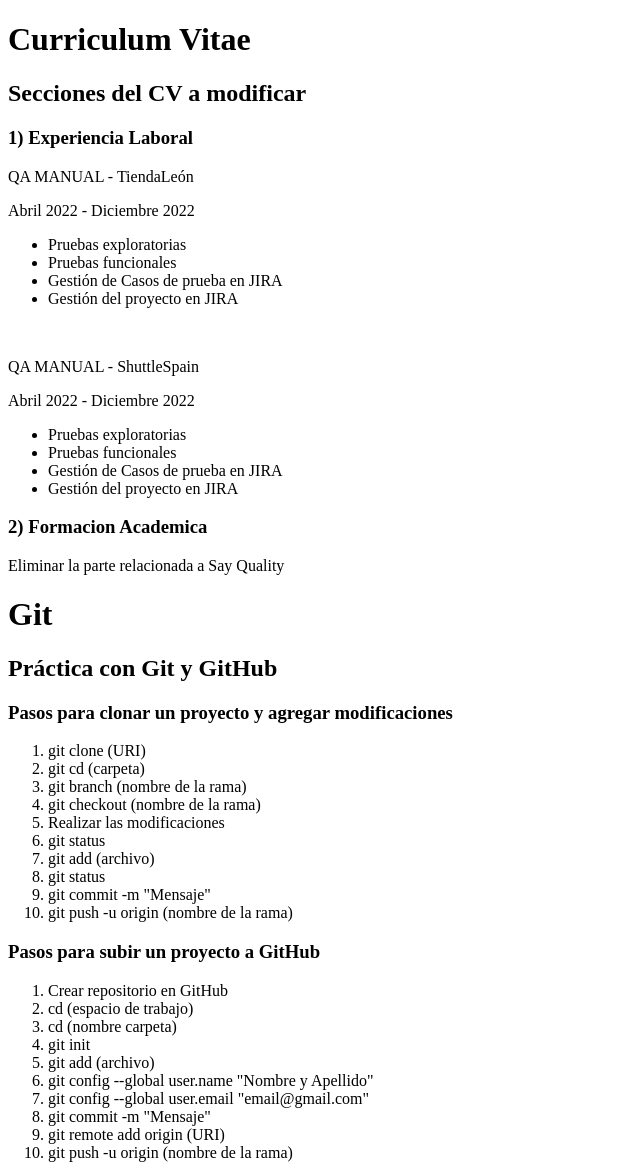
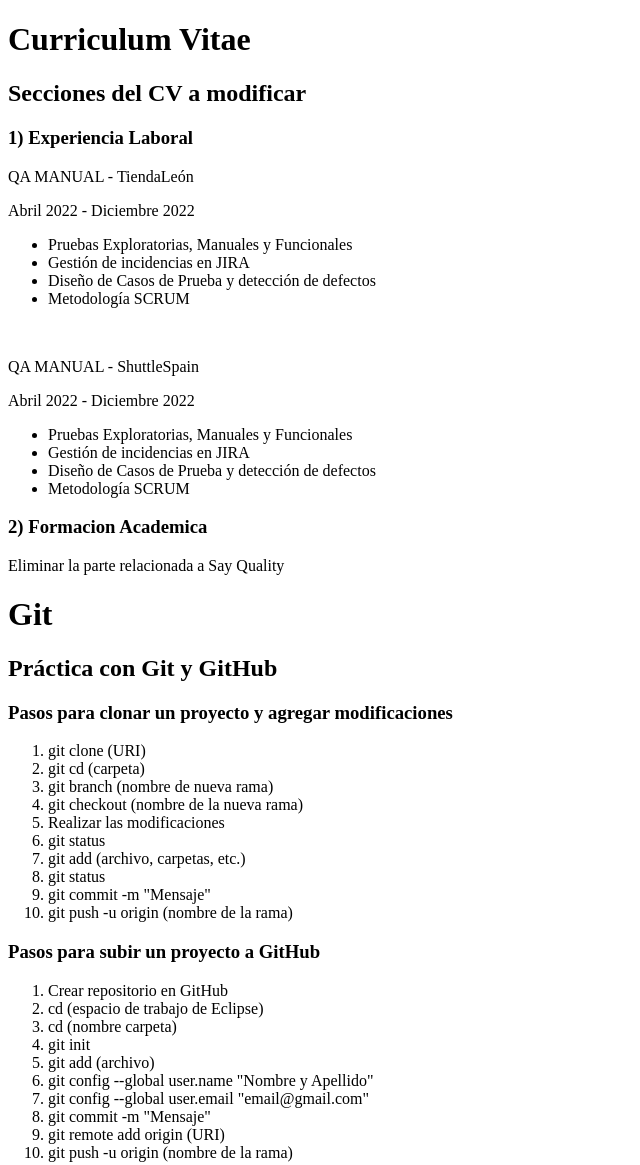
Before and after one commit to pablobello92/mili, a plain HTML site: page src/index.html in a window 1280 px wide. Shown: the whole page, without its empty margins (0-640 px from the left). Drawn offline with Linux system fonts and the light colour scheme.

Commit message:
Modificación en la experiencia laboral: términos más técnicos

```diff
--- a/src/index.html
+++ b/src/index.html
@@ -28,10 +28,10 @@
       </p>
 
       <ul>
-        <li>Pruebas exploratorias</li>
-        <li>Pruebas funcionales</li>
-        <li>Gestión de Casos de prueba en JIRA</li>
-        <li>Gestión del proyecto en JIRA</li>
+        <li>Pruebas Exploratorias, Manuales y Funcionales</li>
+        <li>Gestión de incidencias en JIRA</li>
+        <li>Diseño de Casos de Prueba y detección de defectos</li>
+        <li>Metodología SCRUM</li>
       </ul>
 
       <br>
@@ -44,10 +44,10 @@
       </p>
 
       <ul>
-        <li>Pruebas exploratorias</li>
-        <li>Pruebas funcionales</li>
-        <li>Gestión de Casos de prueba en JIRA</li>
-        <li>Gestión del proyecto en JIRA</li>
+        <li>Pruebas Exploratorias, Manuales y Funcionales</li>
+        <li>Gestión de incidencias en JIRA</li>
+        <li>Diseño de Casos de Prueba y detección de defectos</li>
+        <li>Metodología SCRUM</li>
       </ul>
 
       <h3>2) Formacion Academica</h3>
@@ -64,11 +64,11 @@
   <ol>
     <li>git clone (URI)</li>
     <li>git cd (carpeta)</li>
-    <li>git branch (nombre de la rama)</li>
-    <li>git checkout (nombre de la rama)</li>
+    <li>git branch (nombre de nueva rama)</li>
+    <li>git checkout (nombre de la nueva rama)</li>
     <li>Realizar las modificaciones</li>
     <li>git status</li>
-    <li>git add (archivo)</li>
+    <li>git add (archivo, carpetas, etc.)</li>
     <li>git status</li>
     <li>git commit -m "Mensaje"</li>
     <li>git push -u origin (nombre de la rama)</li>
@@ -78,7 +78,7 @@
   <h3>Pasos para subir un proyecto a GitHub</h3>
   <ol>
     <li>Crear repositorio en GitHub</li>
-    <li>cd (espacio de trabajo)</li>
+    <li>cd (espacio de trabajo de Eclipse)</li>
     <li>cd (nombre carpeta)</li>
     <li>git init</li>
     <li>git add (archivo)</li>
```
